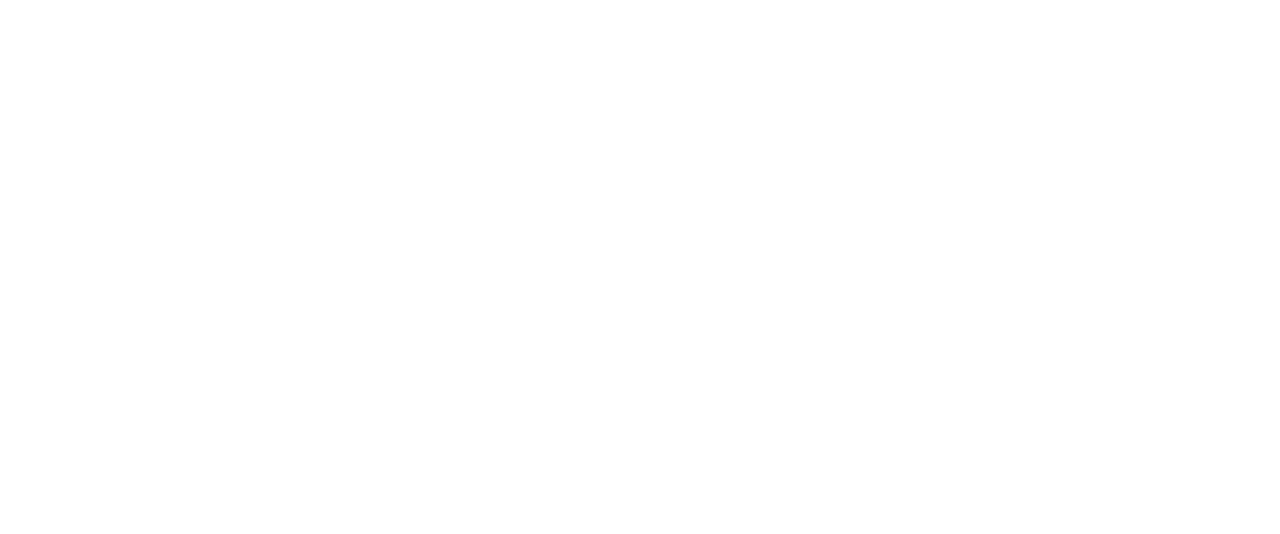
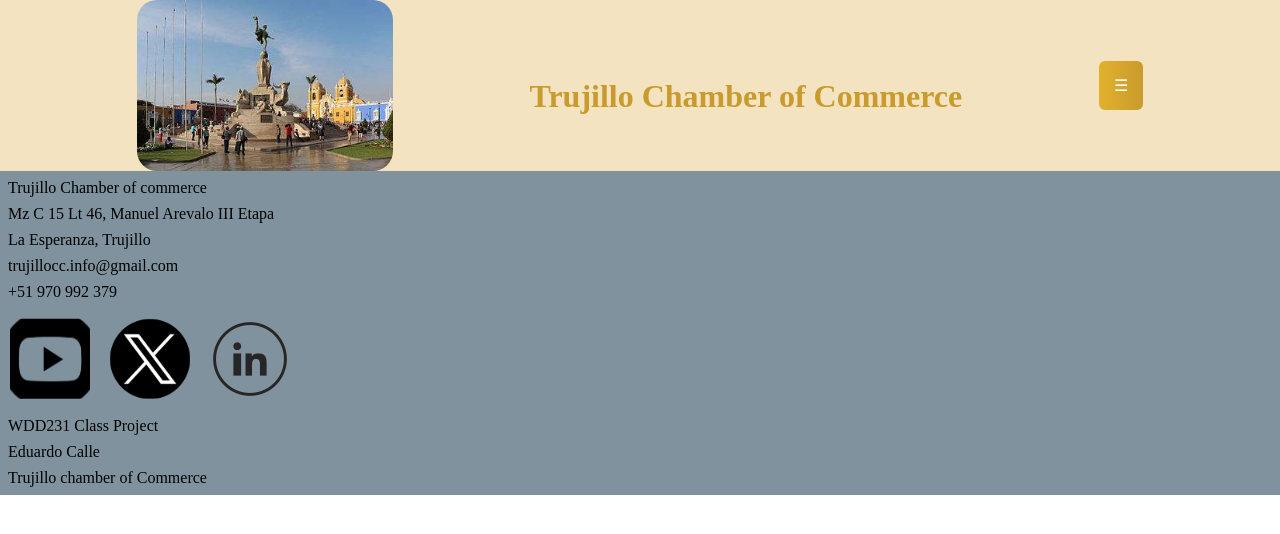
Before and after one commit to educalle23/wdd231, a plain HTML site: page chamber/directory.html in a window 1280 px wide. Drawn offline with Linux system fonts and the light colour scheme.

Commit message:
header and footer

```diff
--- a/chamber/directory.html
+++ b/chamber/directory.html
@@ -13,20 +13,54 @@
     <link rel="stylesheet" href="styles/small.css" />
     <script defer src="scripts/demo.js"></script>
     <link rel="icon" href="images/icon.ico" />
-  </head>
-  <body>
     <meta property="og:title" content="Trujillo Chamber of Commerce" />
     <meta
       property="og:description"
       content="We empower local businesses and entrepreneurs to grow. Join our business community and gain access to exclusive benefits, guidance, events, and networking opportunities."
     />
-    <meta property="og:url" content="https://www.apple.com/" />
+    <meta property="og:url" content="" />
     <meta property="og:locale" content="en_US" />
     <meta
       property="og:image"
       content="https://www.skyairline.com/blog/wp-content/uploads/2024/10/trujillo-peru-sky-airline.jpeg"
     />
     <meta property="og:type" content="website" />
-    <meta property="og:site_name" content="Apple" />
+    <meta property="og:site_name" content="Trujillo Chamber of Commerce" />
+  </head>
+  <body>
+    <header>
+      <div id="page-info">
+        <img src="images/logo.jpg" alt="" class="chamber-logo">
+        <h1>Trujillo Chamber of Commerce</h1>
+        <button id="nav-button"></button>
+      </div>
+      <nav class="navigator">
+        <a href="">Home</a>
+        <a href="#">Directory</a>
+        <a href="">Discover</a>
+        <a href="">Join</a>
+      </nav>
+    </header>
+    <main></main>
+    <footer>
+      <div id="chamber-info">
+        <p>Trujillo Chamber of commerce</p>
+        <p>Mz C 15 Lt 46, Manuel Arevalo III Etapa</p>
+        <p>La Esperanza, Trujillo</p>
+        <p>trujillocc.info@gmail.com</p>
+        <p>+51 970 992 379</p>
+      </div>
+      <div id="icons">
+        <img src="images/youtube-icon.png" alt="Youtube logo">
+        <img src="images/x-icon.png" alt="X logo">
+        <img src="images/linkedin-icon.png" alt="LinkdIn logo">
+      </div>
+      <div id="class-info">
+        <p>WDD231 Class Project</p>
+        <p>Eduardo Calle</p>
+        <p><span id="current-year"></span> Trujillo chamber of Commerce</p>
+        <span id="last-modified"></span>
+      </div>
+    </footer>
   </body>
 </html>
--- a/chamber/scripts/demo.js
+++ b/chamber/scripts/demo.js
@@ -0,0 +1,8 @@
+const button = document.getElementById("nav-button");
+const menu = document.querySelector(".navigator");
+
+
+button.addEventListener('click', () => {
+    menu.classList.toggle('open');
+    button.classList.toggle('open');
+});
--- a/chamber/styles/small.css
+++ b/chamber/styles/small.css
@@ -0,0 +1,132 @@
+* {
+    box-sizing: border-box;
+    max-width: 100%;
+}
+
+
+body{
+    margin: 0;
+    padding: 0;
+}
+
+header{
+    background-color: #F4E3C1;
+    display: block;
+    margin: 0%;
+    padding: 0%;
+    width: 100%;
+    overflow: hidden;
+    align-items: center;
+    justify-content: center;
+}
+
+header h1{
+    color: #C99B2D;
+    padding-bottom: 0%;
+    margin-bottom: 0;
+}
+#page-info{
+    display: flex;
+    justify-content: space-evenly;
+    align-items: center;
+    padding-bottom: 0%;
+    margin-bottom: 0%;
+    /* max-width: 50%; */
+}
+
+#page-info img{
+    display: flex;
+    width: 20%;
+    height: 30%;
+    border-radius: 20px;
+}
+
+
+
+
+
+#nav-button{
+    font-size: 1.5rem;
+    background: linear-gradient(to right, #E1B12C, #C99B2D);
+    color: white;
+    padding: 15px 15px;
+    border: none;
+    border-radius: 6px;
+    font-size: 16px;
+    cursor: pointer;
+    /* background-color: aquamarine; */
+}
+#nav-button::before{
+    content: "☰";
+    position: relative;
+    /* align-content:end;
+    display: flex;
+    margin: 0%;
+    color: #39833e;
+    background-color: beige; */
+
+}
+
+#nav-button.open::before{
+    content: "X";
+}
+
+.navigator{
+    display: none;
+}
+
+.navigator.open{
+    display: block;
+    align-items: center;
+    justify-content: center;
+    padding: 0%;
+    margin: 0%;
+}
+
+.navigator ul{
+    padding: 0%;
+}
+.navigator  a{
+    align-items: center;
+    display: flex;
+    list-style-type: none;
+    justify-content: center;
+    font-size: 1.3rem;
+    padding: 0.3rem;
+    cursor: pointer;
+    color: #B07C3E;
+    font-weight: bold;
+    text-decoration: none;
+}
+
+
+footer{
+    margin: 0;
+    padding: 0%;
+    max-width: 100%;
+    overflow: hidden;
+    display: block;
+    align-items: center;
+    justify-content: space-evenly;
+    background-color: #405d6eab;
+}
+
+#chamber-info p{
+    padding: 0%;
+    margin: 0.5rem;
+}
+
+#icons{
+    display: flex;
+}
+
+#icons img{
+    max-width: 100px;
+    max-height: 100PX;
+    clip-path: inset(10%);
+}
+
+#class-info p{
+    padding: 0%;
+    margin: 0.5rem;
+}
```
Also changed, not shown: chamber/images/linkedin-icon.png (added), chamber/images/logo.jpg (added), chamber/images/x-icon.png (added), chamber/images/youtube-icon.png (added).
